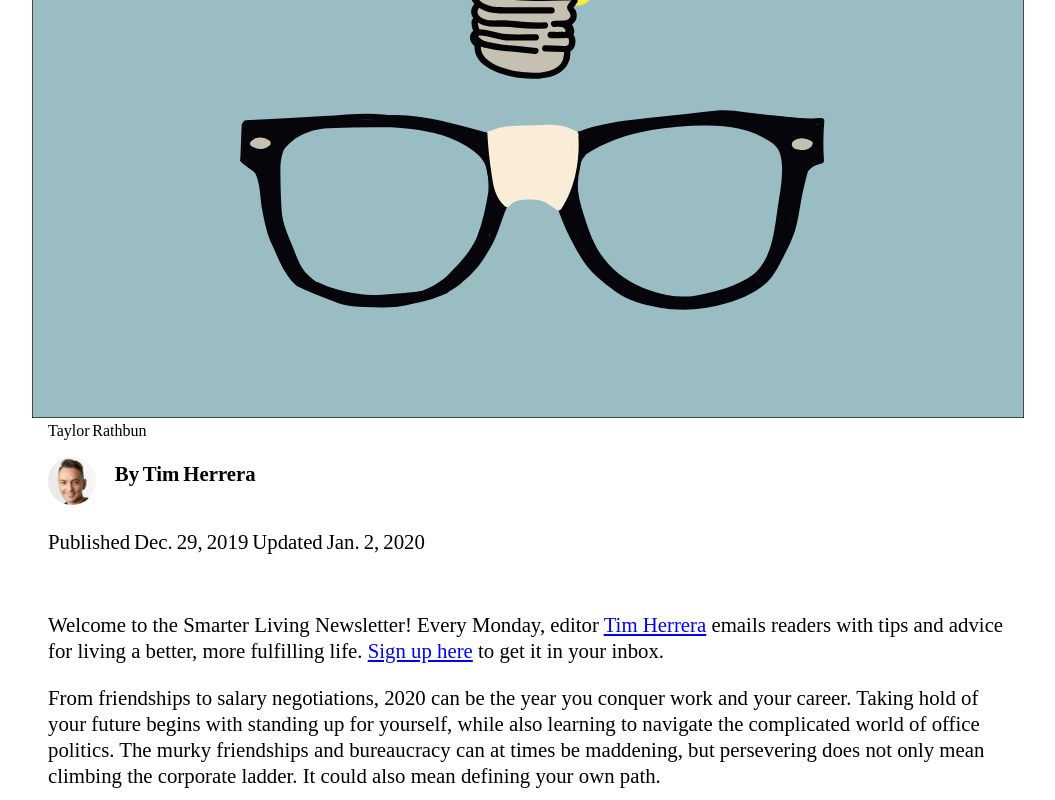
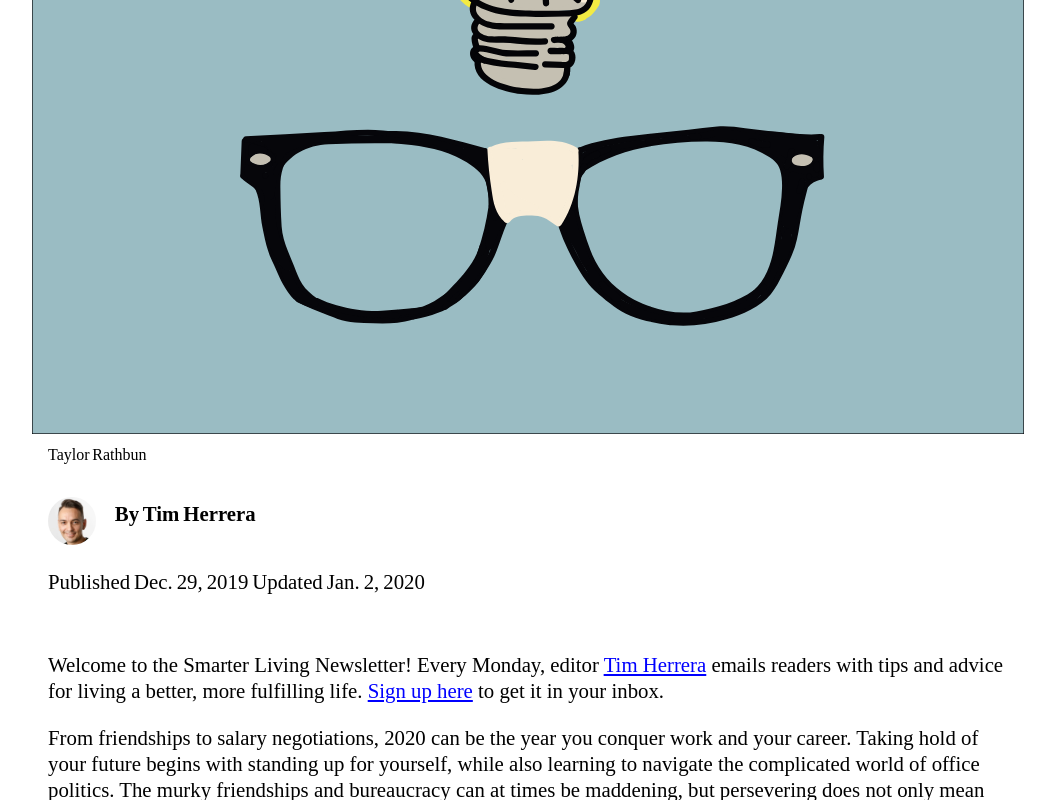
Before and after one commit to taylorrathbun/article-rework, a plain HTML site: page index.html in a window 1280 px wide. Shown: the part 513-1313 px from the top of the page, without its empty margins (112-1167 px from the left). Drawn offline with Linux system fonts and the light colour scheme.

Commit message:
Add files via upload

```diff
--- a/css/main.css
+++ b/css/main.css
@@ -75,11 +75,11 @@ img {
 
 /* hero figure image */
 figure.hero {
-  margin:0 -1em;
+  margin:1em -1em;
 }
 
 figure.hero figcaption {
-  margin: 0 1em;
+  margin: .5em 1em;
 }
 
 .headshot {
```
